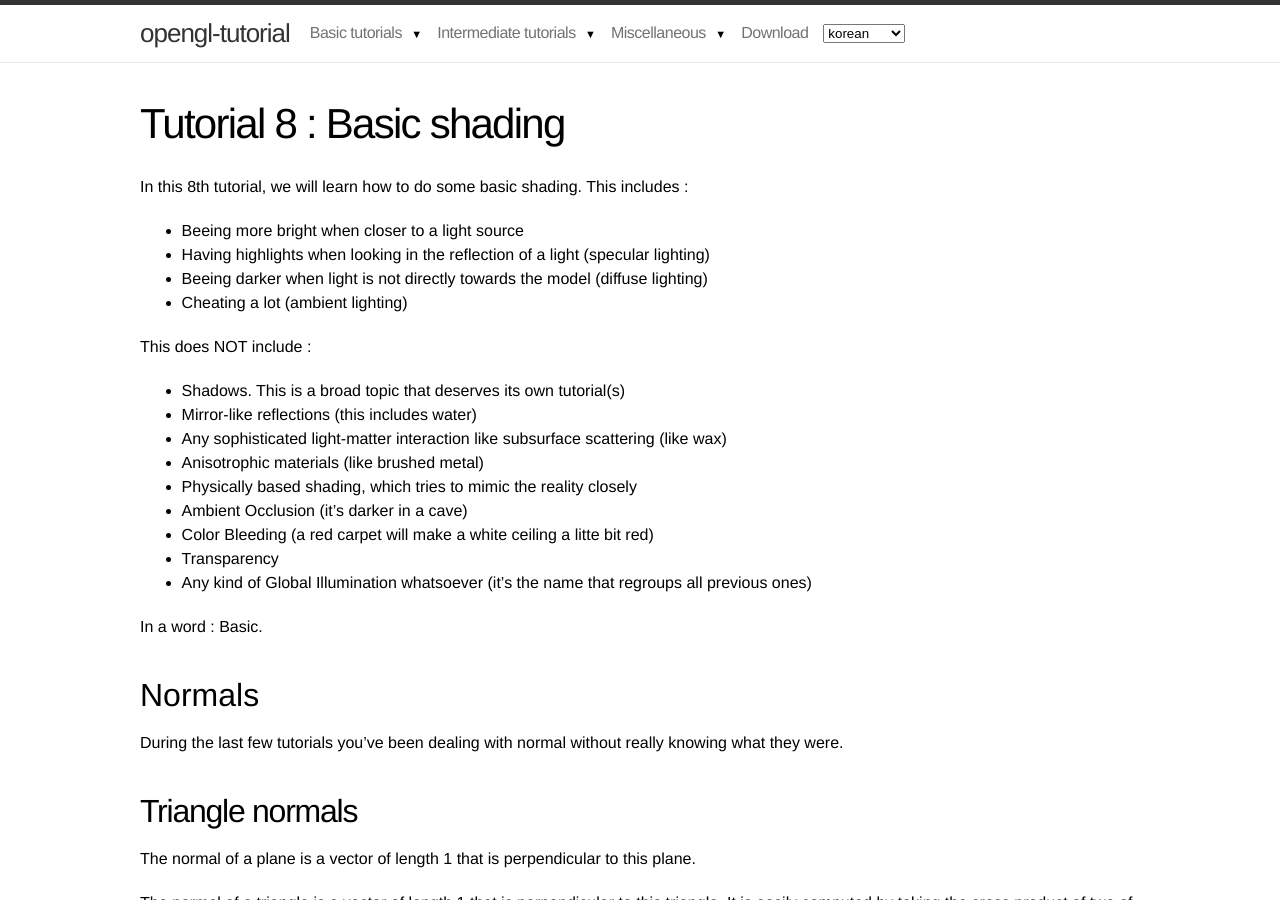
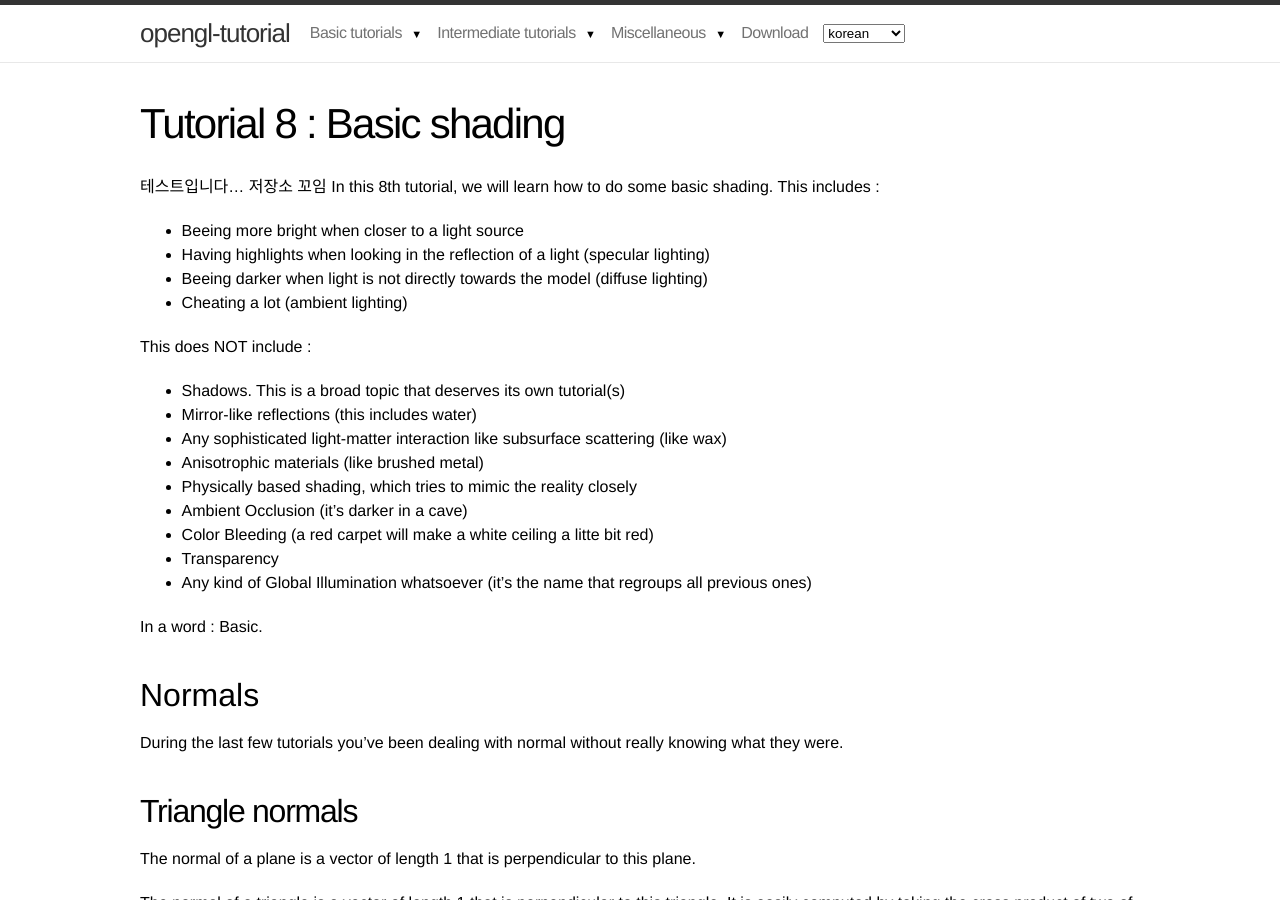
Before and after one commit to JinSungYoon/2018-1-OSS-L7, a Jekyll site: the page built from kr/beginners-tutorials/tutorial-8-basic-shading/index.markdown, in a window 1280 px wide and 900 px high. Built offline with Jekyll 4.4.1, drawn with Linux system fonts in a browser that asks for light colours.

Commit message:
Error: repo

```diff
--- a/kr/beginners-tutorials/tutorial-8-basic-shading/index.markdown
+++ b/kr/beginners-tutorials/tutorial-8-basic-shading/index.markdown
@@ -10,7 +10,7 @@ order: 80
 tags: []
 language: kr
 ---
-
+테스트입니다... 저장소 꼬임
 In this 8th tutorial, we will learn how to do some basic shading. This includes :
 
 * Beeing more bright when closer to a light source
```
